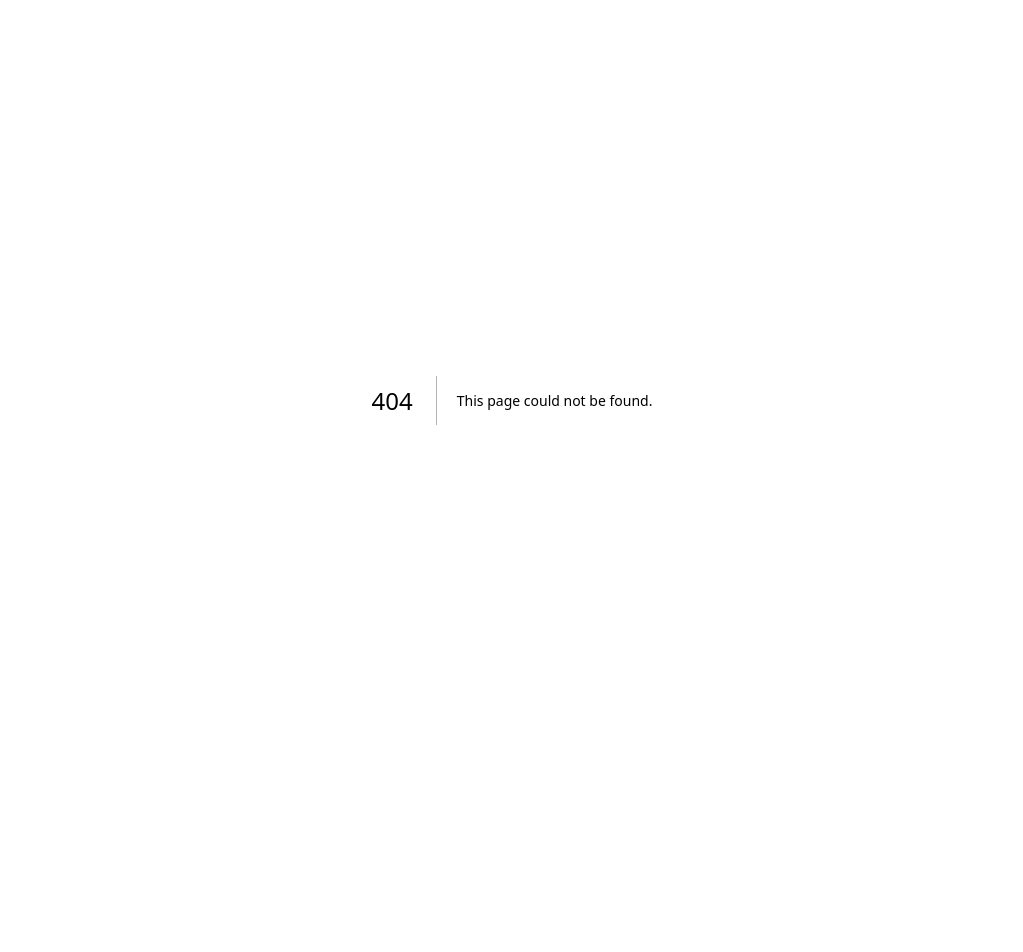
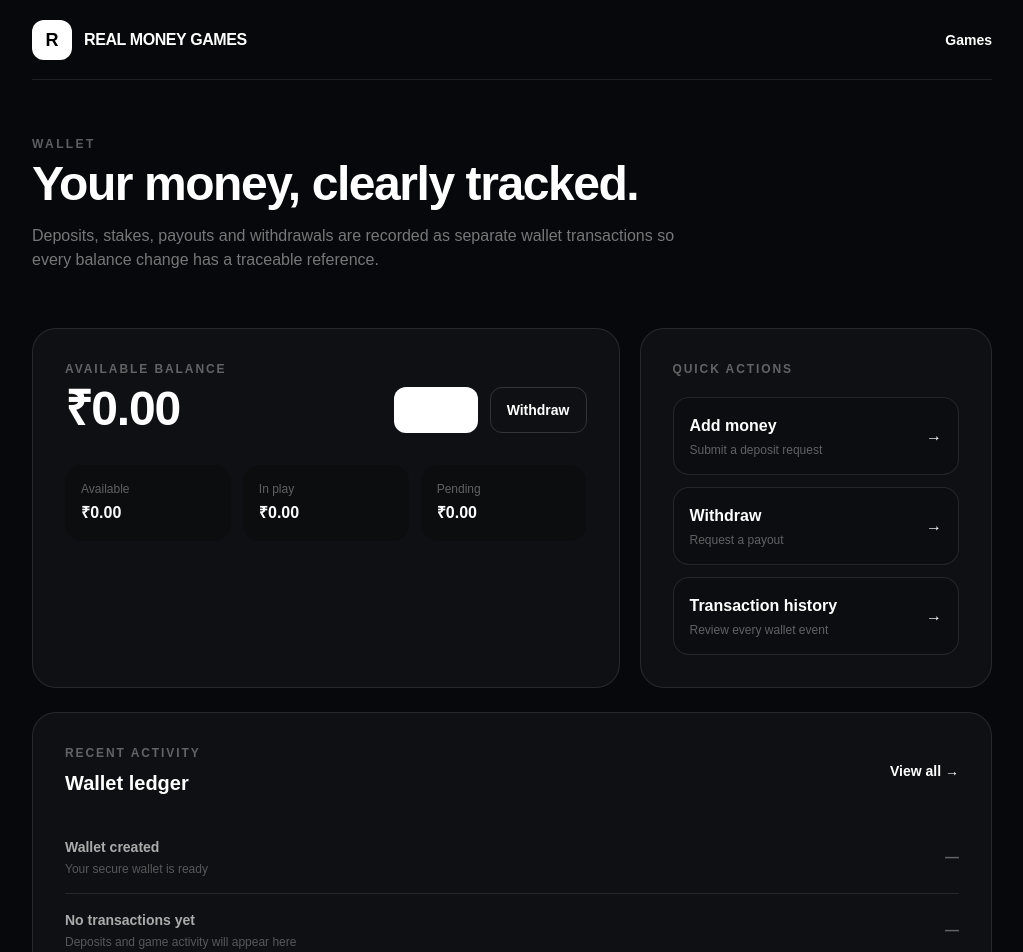
Before and after one commit to Jagdish2729/real-money-games, a Next.js app in the folder apps/web/: page /wallet in a window 1280 px wide. Before the commit this address had no page. Shown: the top 952 px of the page, without its empty margins (128-1151 px from the left). Before the commit the page ends 800 px from the top, so only its background shows below. Built offline with nearby package versions, Linux system fonts and the light colour scheme.

Commit message:
feat(web): add wallet dashboard

```diff
--- /dev/null
+++ b/apps/web/app/wallet/page.tsx
@@ -0,0 +1,107 @@
+const ledgerPreview = [
+  { type: "Wallet created", detail: "Your secure wallet is ready", amount: "—", tone: "muted" },
+  { type: "No transactions yet", detail: "Deposits and game activity will appear here", amount: "—", tone: "muted" },
+];
+
+export default function WalletPage() {
+  return (
+    <main className="min-h-screen bg-[#07080b] text-white">
+      <div className="mx-auto max-w-5xl px-5 pb-12 sm:px-8">
+        <header className="flex h-20 items-center justify-between border-b border-white/10">
+          <a href="/" className="flex items-center gap-3">
+            <span className="flex h-10 w-10 items-center justify-center rounded-xl bg-white text-lg font-black text-black">R</span>
+            <span className="text-base font-bold tracking-tight">REAL MONEY GAMES</span>
+          </a>
+          <a href="/games" className="text-sm font-semibold text-white/55 hover:text-white">Games</a>
+        </header>
+
+        <section className="py-10 sm:py-14">
+          <p className="text-xs font-bold uppercase tracking-[0.2em] text-white/35">Wallet</p>
+          <h1 className="mt-2 text-4xl font-black tracking-[-0.03em] sm:text-5xl">Your money, clearly tracked.</h1>
+          <p className="mt-4 max-w-2xl text-sm leading-6 text-white/45 sm:text-base">
+            Deposits, stakes, payouts and withdrawals are recorded as separate wallet transactions so every balance change has a traceable reference.
+          </p>
+        </section>
+
+        <section className="grid gap-5 lg:grid-cols-[1.25fr_.75fr]">
+          <div className="rounded-3xl border border-white/10 bg-white/[0.035] p-6 sm:p-8">
+            <div className="flex flex-col gap-6 sm:flex-row sm:items-end sm:justify-between">
+              <div>
+                <p className="text-xs font-semibold uppercase tracking-[0.16em] text-white/35">Available balance</p>
+                <p className="mt-2 text-5xl font-black tracking-tight">₹0.00</p>
+              </div>
+              <div className="flex gap-3">
+                <a href="/wallet/deposit" className="rounded-xl bg-white px-4 py-3 text-sm font-bold text-black hover:bg-white/90">Deposit</a>
+                <a href="/wallet/withdraw" className="rounded-xl border border-white/15 px-4 py-3 text-sm font-bold hover:border-white/30">Withdraw</a>
+              </div>
+            </div>
+
+            <div className="mt-8 grid grid-cols-3 gap-3">
+              <div className="rounded-2xl bg-black/20 p-4">
+                <p className="text-xs text-white/35">Available</p>
+                <p className="mt-1 font-bold">₹0.00</p>
+              </div>
+              <div className="rounded-2xl bg-black/20 p-4">
+                <p className="text-xs text-white/35">In play</p>
+                <p className="mt-1 font-bold">₹0.00</p>
+              </div>
+              <div className="rounded-2xl bg-black/20 p-4">
+                <p className="text-xs text-white/35">Pending</p>
+                <p className="mt-1 font-bold">₹0.00</p>
+              </div>
+            </div>
+          </div>
+
+          <div className="rounded-3xl border border-white/10 bg-white/[0.035] p-6 sm:p-8">
+            <p className="text-xs font-bold uppercase tracking-[0.16em] text-white/35">Quick actions</p>
+            <div className="mt-5 space-y-3">
+              <a href="/wallet/deposit" className="flex items-center justify-between rounded-2xl border border-white/10 bg-black/15 p-4 transition hover:border-white/20 hover:bg-white/[0.04]">
+                <div>
+                  <p className="font-bold">Add money</p>
+                  <p className="mt-1 text-xs text-white/35">Submit a deposit request</p>
+                </div>
+                <span>→</span>
+              </a>
+              <a href="/wallet/withdraw" className="flex items-center justify-between rounded-2xl border border-white/10 bg-black/15 p-4 transition hover:border-white/20 hover:bg-white/[0.04]">
+                <div>
+                  <p className="font-bold">Withdraw</p>
+                  <p className="mt-1 text-xs text-white/35">Request a payout</p>
+                </div>
+                <span>→</span>
+              </a>
+              <a href="/history" className="flex items-center justify-between rounded-2xl border border-white/10 bg-black/15 p-4 transition hover:border-white/20 hover:bg-white/[0.04]">
+                <div>
+                  <p className="font-bold">Transaction history</p>
+                  <p className="mt-1 text-xs text-white/35">Review every wallet event</p>
+                </div>
+                <span>→</span>
+              </a>
+            </div>
+          </div>
+        </section>
+
+        <section className="mt-6 rounded-3xl border border-white/10 bg-white/[0.035] p-6 sm:p-8">
+          <div className="flex items-center justify-between">
+            <div>
+              <p className="text-xs font-bold uppercase tracking-[0.16em] text-white/35">Recent activity</p>
+              <h2 className="mt-2 text-xl font-bold">Wallet ledger</h2>
+            </div>
+            <a href="/history" className="text-sm font-semibold text-white/45 hover:text-white">View all →</a>
+          </div>
+
+          <div className="mt-6 divide-y divide-white/10">
+            {ledgerPreview.map((item) => (
+              <div key={item.type} className="flex items-center justify-between py-4">
+                <div>
+                  <p className={`text-sm font-semibold ${item.tone === "muted" ? "text-white/65" : ""}`}>{item.type}</p>
+                  <p className="mt-1 text-xs text-white/30">{item.detail}</p>
+                </div>
+                <span className="text-sm font-semibold text-white/35">{item.amount}</span>
+              </div>
+            ))}
+          </div>
+        </section>
+      </div>
+    </main>
+  );
+}
```
